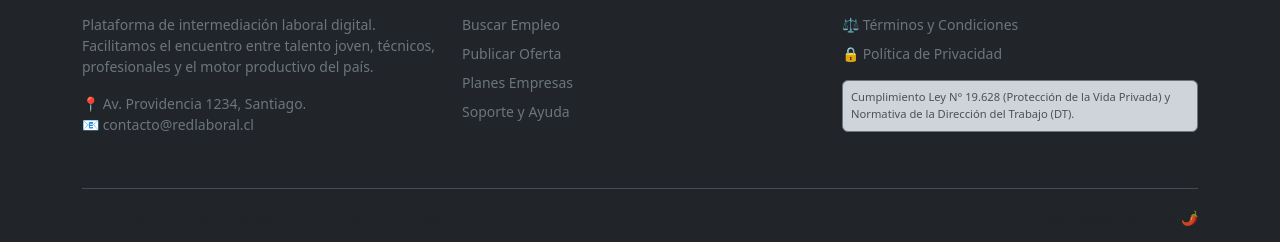
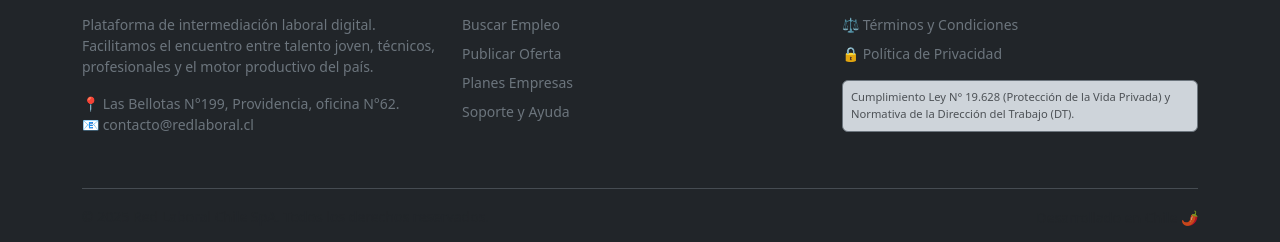
Before and after one commit to redempleochile-dot/redlaboral-chile, a Django app: page / in a window 1280 px wide. Shown: the part 2260-2502 px from the top of the page. Run offline with Django 5.2, Linux system fonts and the light colour scheme; data comes from the database, SQL or seed files in the repository.

Commit message:
Actualizando direccion comercial en footer

```diff
--- a/empleos/templates/lista_ofertas.html
+++ b/empleos/templates/lista_ofertas.html
@@ -249,7 +249,7 @@
                         Plataforma de intermediación laboral digital. Facilitamos el encuentro entre talento joven, técnicos, profesionales y el motor productivo del país.
                     </p>
                     <p class="small text-secondary mb-0">
-                        📍 Av. Providencia 1234, Santiago.<br>
+                        📍 Las Bellotas N°199, Providencia, oficina N°62.<br>
                         📧 contacto@redlaboral.cl
                     </p>
                 </div>
```
